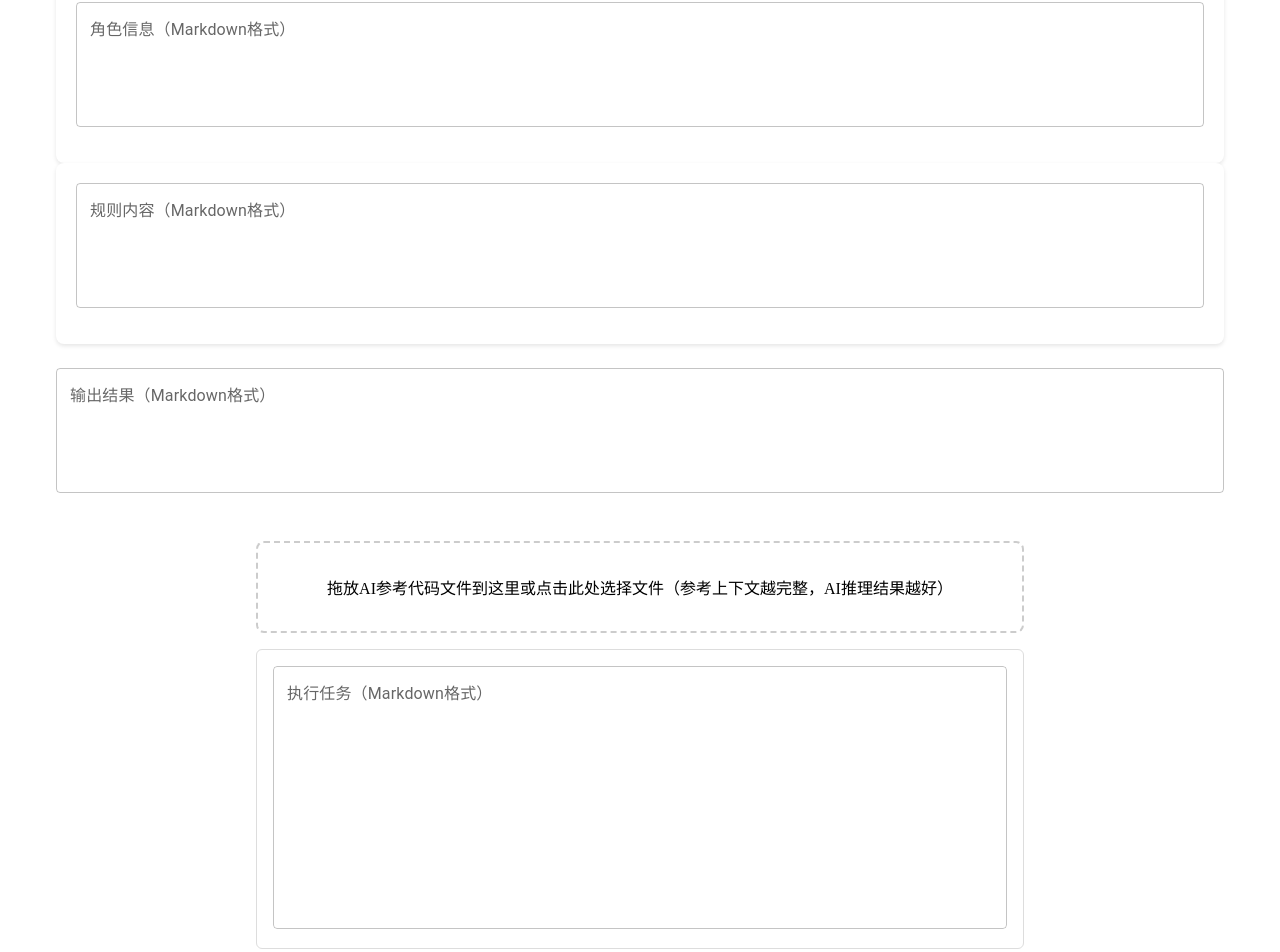
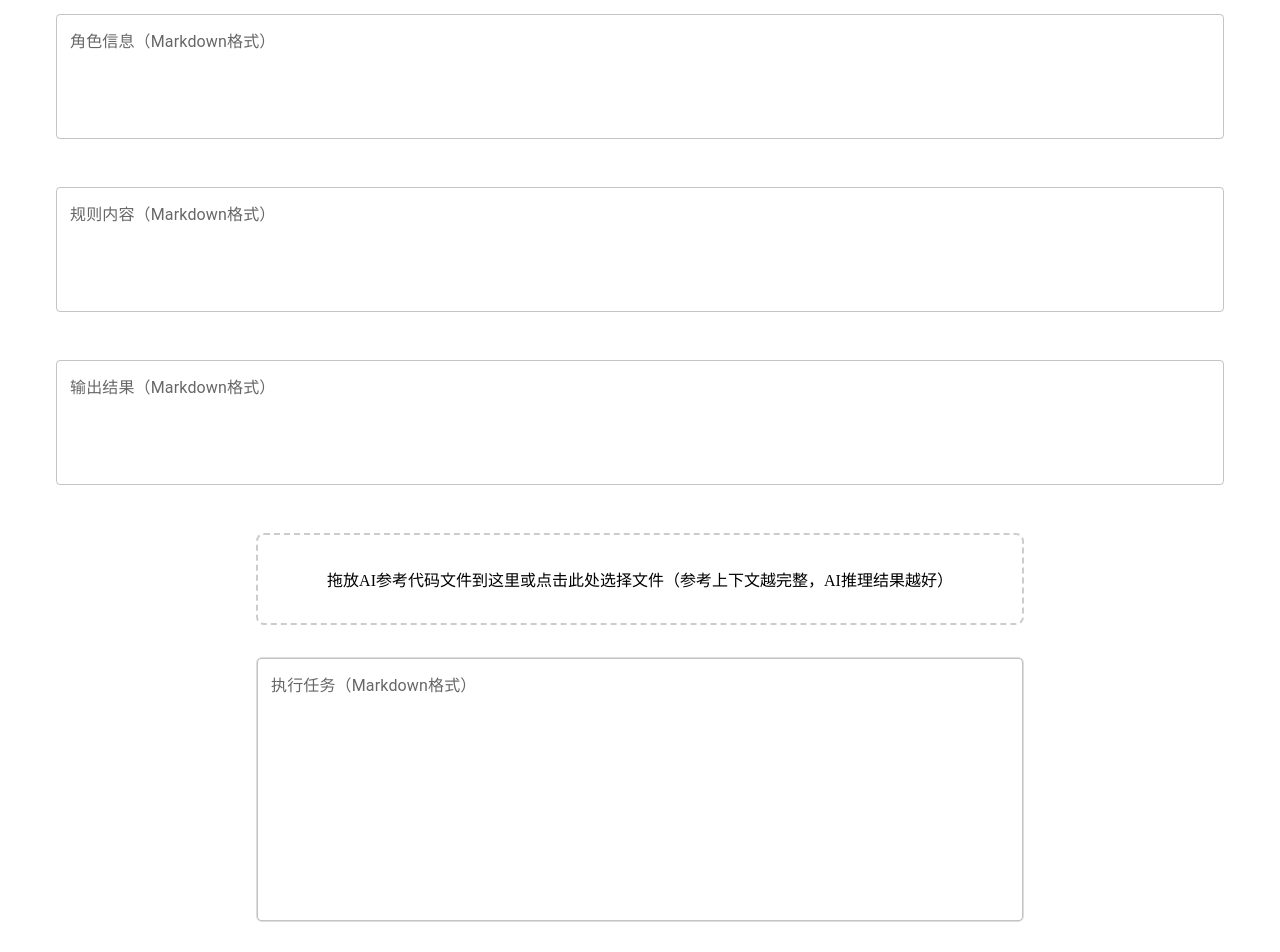
Before and after one commit to ai-coding-labs/ai-coding-prompt-builder, a React (Vite) app: page /ai-coding-prompt-builder/prompt in a window 1280 px wide. Shown: the part 348-1300 px from the top of the page. Built offline with nearby package versions, Linux system fonts and the light colour scheme.

Commit message:
feat: 更新编辑框样式

```diff
--- a/src/pages/PromptTemplate.css
+++ b/src/pages/PromptTemplate.css
@@ -34,11 +34,12 @@
     }
 }
 
-.role-input-section, .rule-input-section {
+.role-input-section, .rule-input-section, .output-input-section {
     background: #fff;
     border-radius: 8px;
-    padding: 20px;
-    box-shadow: 0 2px 4px rgba(0,0,0,0.1);
+    /*box-shadow: 0 2px 4px rgba(0,0,0,0.1);*/
+    margin-bottom: 1rem;
+    margin-top: 2rem;
 }
 
 .template-footer {
@@ -88,7 +89,7 @@
 }
 
 .rule-input-section {
-    margin-bottom: 1.5rem;
+    /*margin-bottom: 1.5rem;*/
 }
 
 .home-footer {
--- a/src/pages/styles.css
+++ b/src/pages/styles.css
@@ -52,10 +52,11 @@
 }
 
 .editor-area {
-    margin-top: 1rem;
+    margin-top: 2rem;
+    margin-bottom: 2rem;
     width: 100%;
-    min-height: 300px;
-    padding: 1rem;
+    /*min-height: 500px;*/
+    /*padding: 1rem;*/
     border: 1px solid #ddd;
     border-radius: 6px;
     font-family: 'Courier New', monospace;
```
